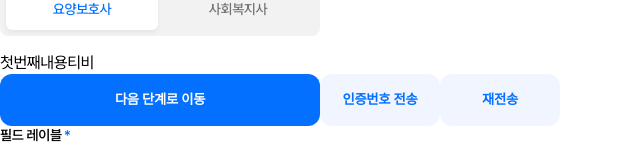
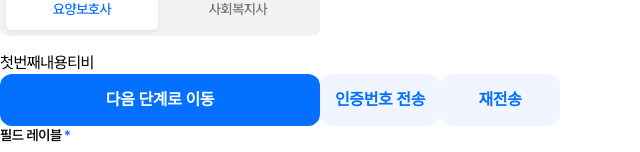
Before and after one commit to Early-Us/BeCareful-Client, a React (Vite) app: page /test in a window 1280 px wide. Shown: the part 125-277 px from the top of the page, without its empty margins (0-640 px from the left). Built offline with nearby package versions, Linux system fonts and the light colour scheme.

Commit message:
style: 버튼 레이블 폰트 크기 변경

```diff
--- a/src/components/common/Button/Button.tsx
+++ b/src/components/common/Button/Button.tsx
@@ -34,7 +34,7 @@ const StyledButton = styled.button<StyledButtonProps>`
   width: ${({ $width }) => ($width ? $width : '100%')};
   height: ${({ $height }) => $height};
 
-  font-size: ${({ theme }) => theme.typography.fontSize.title5};
+  font-size: ${({ theme }) => theme.typography.fontSize.title4};
   font-weight: ${({ theme }) => theme.typography.fontWeight.bold};
 
   border-radius: 12px;
```
